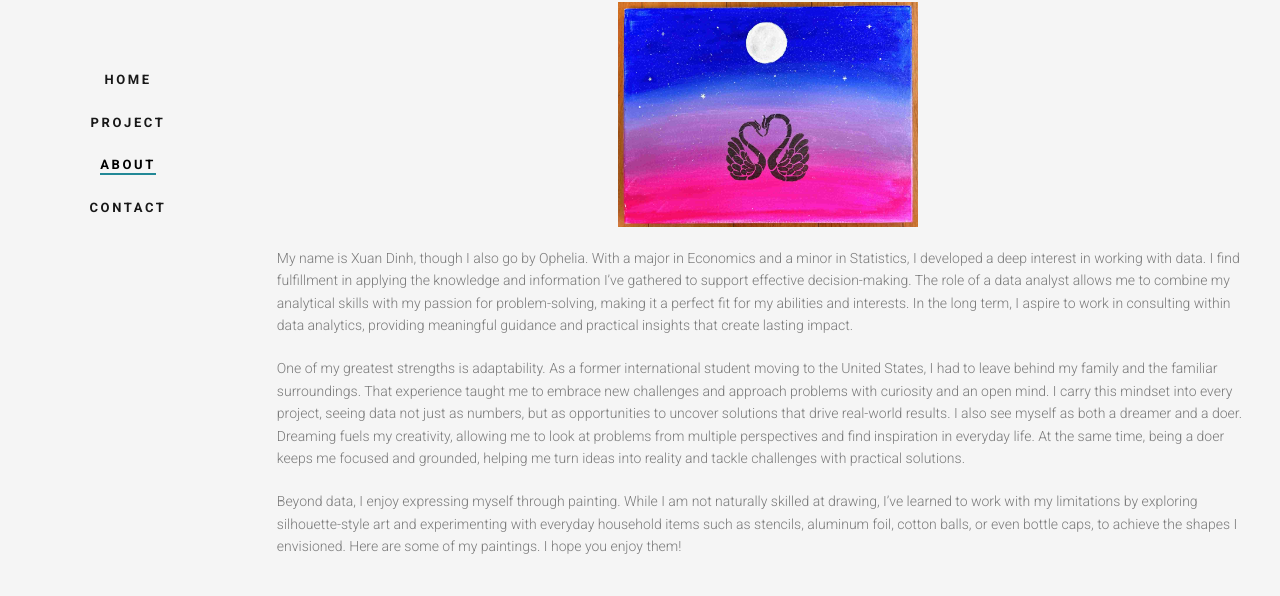
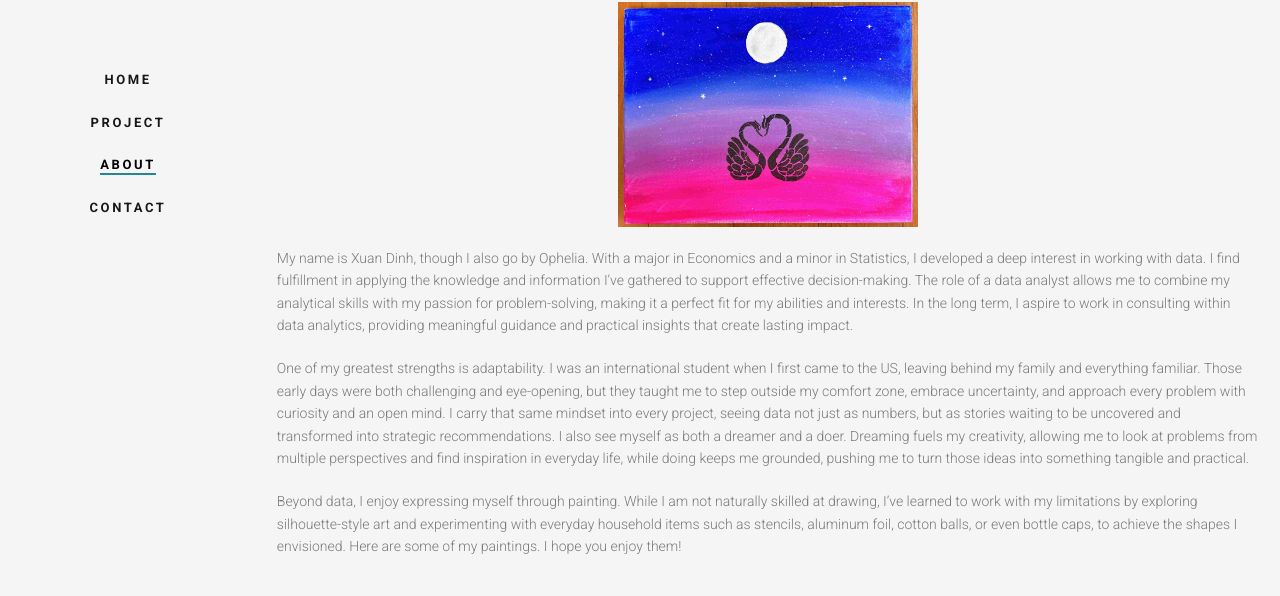
Before and after one commit to xuandinh22/DataAnalyticsPortfolio, a plain HTML site: page about.html in a window 1280 px wide. Shown: the part 110-706 px from the top of the page. Drawn offline with Linux system fonts and the light colour scheme; files whose address does not match are found by name.

Commit message:
Update about.html

```diff
--- a/about.html
+++ b/about.html
@@ -104,12 +104,11 @@
 								</p>
 
 
-								<p>	One of my greatest strengths is adaptability. As a former international student moving to the United States, I had to leave behind my family
-									and the familiar surroundings. That experience taught me to embrace new challenges and approach problems with curiosity and an open mind.
-									I carry this mindset into every project, seeing data not just as numbers, but as opportunities to uncover solutions that drive real-world results.
+								<p>One of my greatest strengths is adaptability. I was an international student when I first came to the US, leaving behind my family and everything familiar.
+									Those early days were both challenging and eye-opening, but they taught me to step outside my comfort zone, embrace uncertainty, and approach every problem with curiosity and an open mind.
+									I carry that same mindset into every project, seeing data not just as numbers, but as stories waiting to be uncovered and transformed into strategic recommendations.
 									I also see myself as both a dreamer and a doer. Dreaming fuels my creativity, allowing me to look at problems from multiple perspectives and
-									find inspiration in everyday life. At the same time, being a doer keeps me focused and grounded, helping me turn ideas into reality
-									and tackle challenges with practical solutions.
+									find inspiration in everyday life, while doing keeps me grounded, pushing me to turn those ideas into something tangible and practical.
 								</p>
 
 
```
